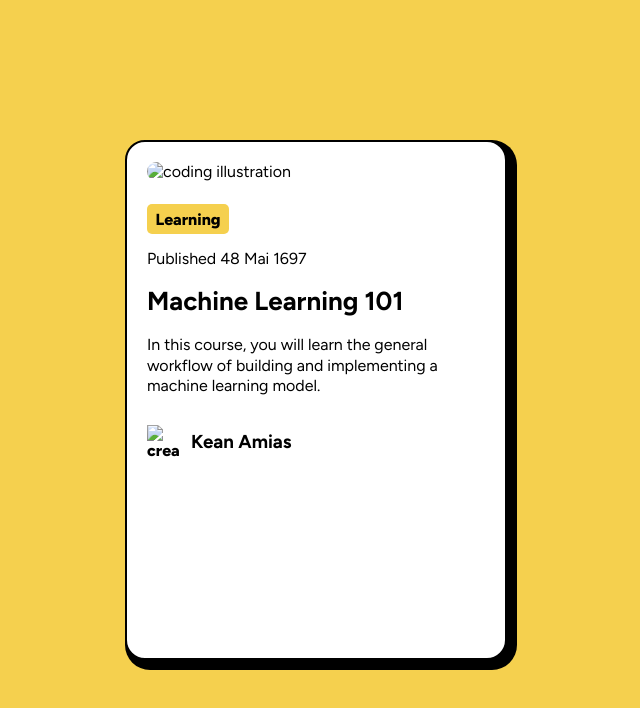
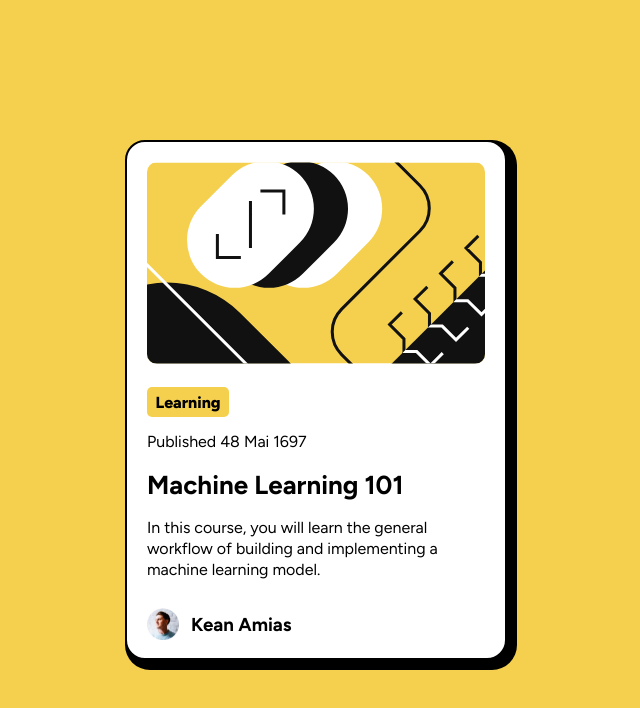
Before and after one commit to 8alp8/kursory---FrMent, a plain HTML site: page index.html in a window 1280 px wide. Shown: the whole page, without its empty margins (324-964 px from the left). Drawn offline with Linux system fonts and the light colour scheme; the site is published under a folder, as on GitHub Pages, so addresses that start at the root find nothing.

Commit message:
image sources made relative and photo size in readme file expanded.

```diff
--- a/index.html
+++ b/index.html
@@ -16,13 +16,13 @@
 
         <div class="tab">
 
-            <img id="course-illustration" src="/images/illustration-article.svg" alt="coding illustration">
+            <img id="course-illustration" src="images/illustration-article.svg" alt="coding illustration">
             <div class="status">Learning</div>
             <p class="date">Published 48 Mai 1697</p>
             <h1>Machine Learning 101</h1>
             <p class="course-description">In this course, you will learn the general workflow of building and implementing a machine learning model.<p>
             <div class="creator">
-                <img id="avatar" src="/images/image-avatar.webp" alt="creator's avatar">
+                <img id="avatar" src="images/image-avatar.webp" alt="creator's avatar">
                 <h3 class="creator-name">Kean Amias</h3>
             </div>
 
```
Also changed, not shown: 1 other file.
